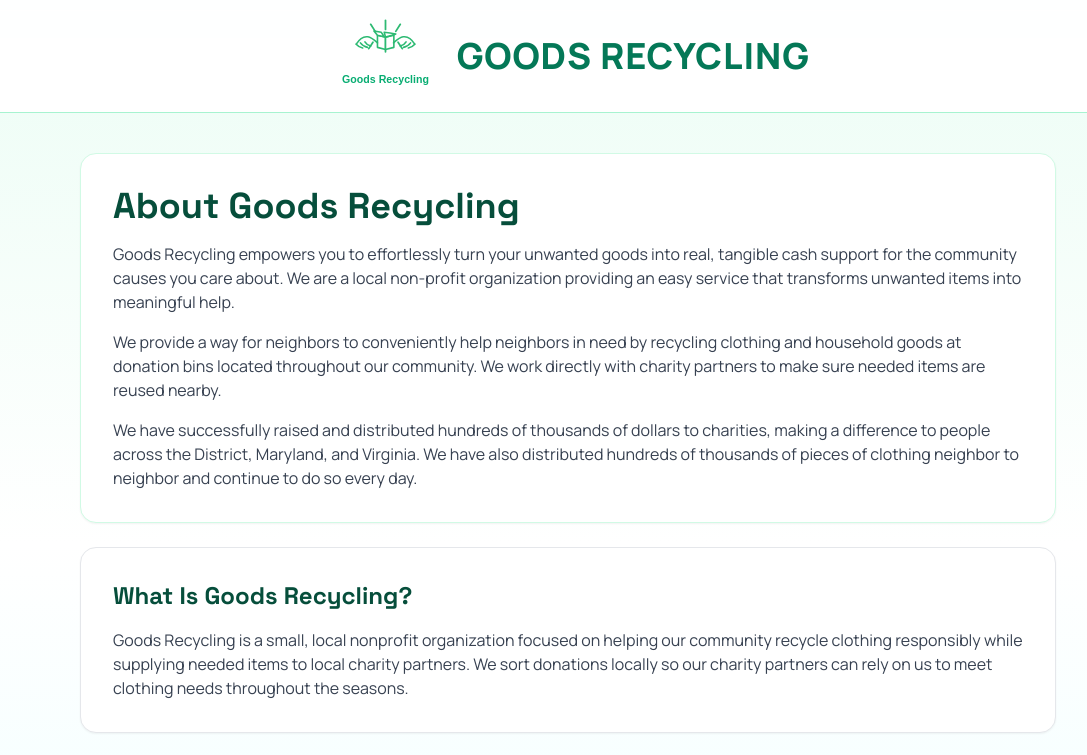
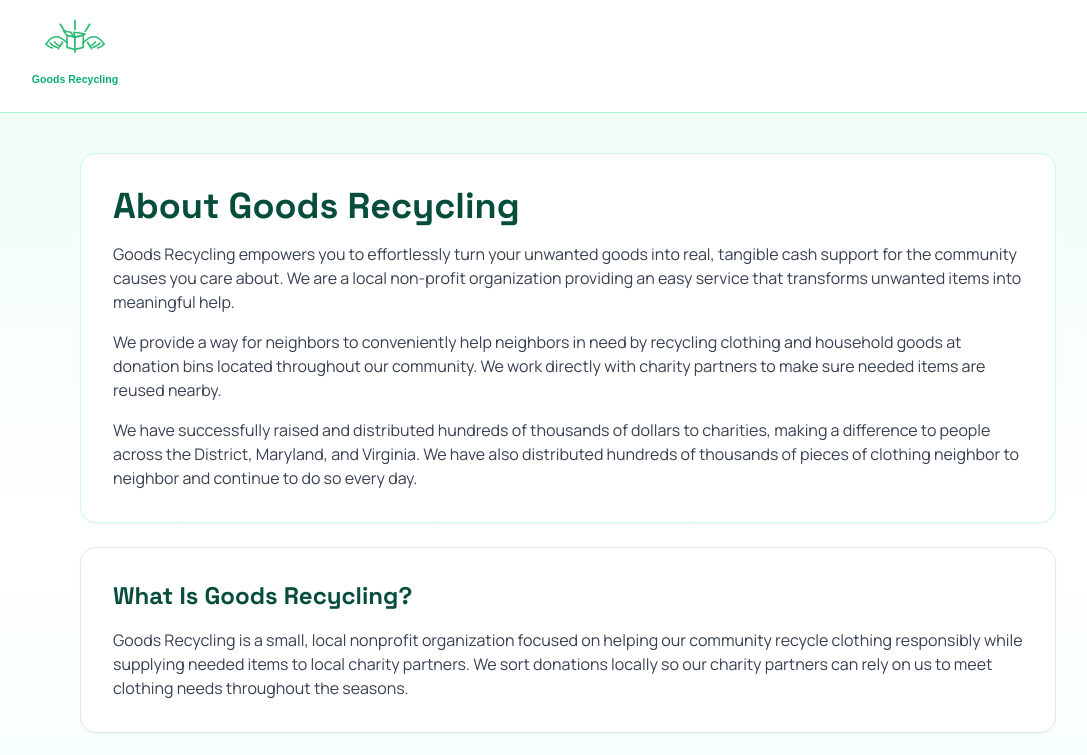
Before and after one commit to mephrem11/webportal493, a React (Vite) app: page /about in a window 1280 px wide. Shown: the top 755 px of the page, without its empty margins (72-1159 px from the left). Built offline with nearby package versions, Linux system fonts and the light colour scheme; no server answers.

Commit message:
Remove Goods Reclying text and move logo to left corner

```diff
--- a/src/components/PublicTabs.tsx
+++ b/src/components/PublicTabs.tsx
@@ -3,11 +3,8 @@
 export function PublicTabs() {
   return (
     <header className="border-b border-emerald-200 bg-white/95 backdrop-blur">
-      <div className="mx-auto flex w-full max-w-6xl items-center justify-center gap-3 px-4 py-4 sm:px-6">
-        <img src={logo} alt="Goods Recycling logo" className="h-16 w-auto sm:h-20" />
-        <div className="text-3xl font-extrabold uppercase tracking-wide text-emerald-700 sm:text-4xl">
-          Goods Recycling
-        </div>
+      <div className="mx-auto flex w-full max-w-6xl items-center justify-start px-4 py-4 sm:px-6">
+        <img src={logo} alt="" className="h-16 w-auto sm:h-20" />
       </div>
     </header>
   );
--- a/src/pages/Login.tsx
+++ b/src/pages/Login.tsx
@@ -145,7 +145,6 @@
           </Link>
           <div className="mt-5 flex flex-col items-center gap-2">
             <img src={goodsRecyclingLogo} alt="" className="h-28 w-auto" />
-            <span className="text-2xl font-extrabold text-gray-900 tracking-wide">Goods Reclyign</span>
           </div>
         </div>
 
```
